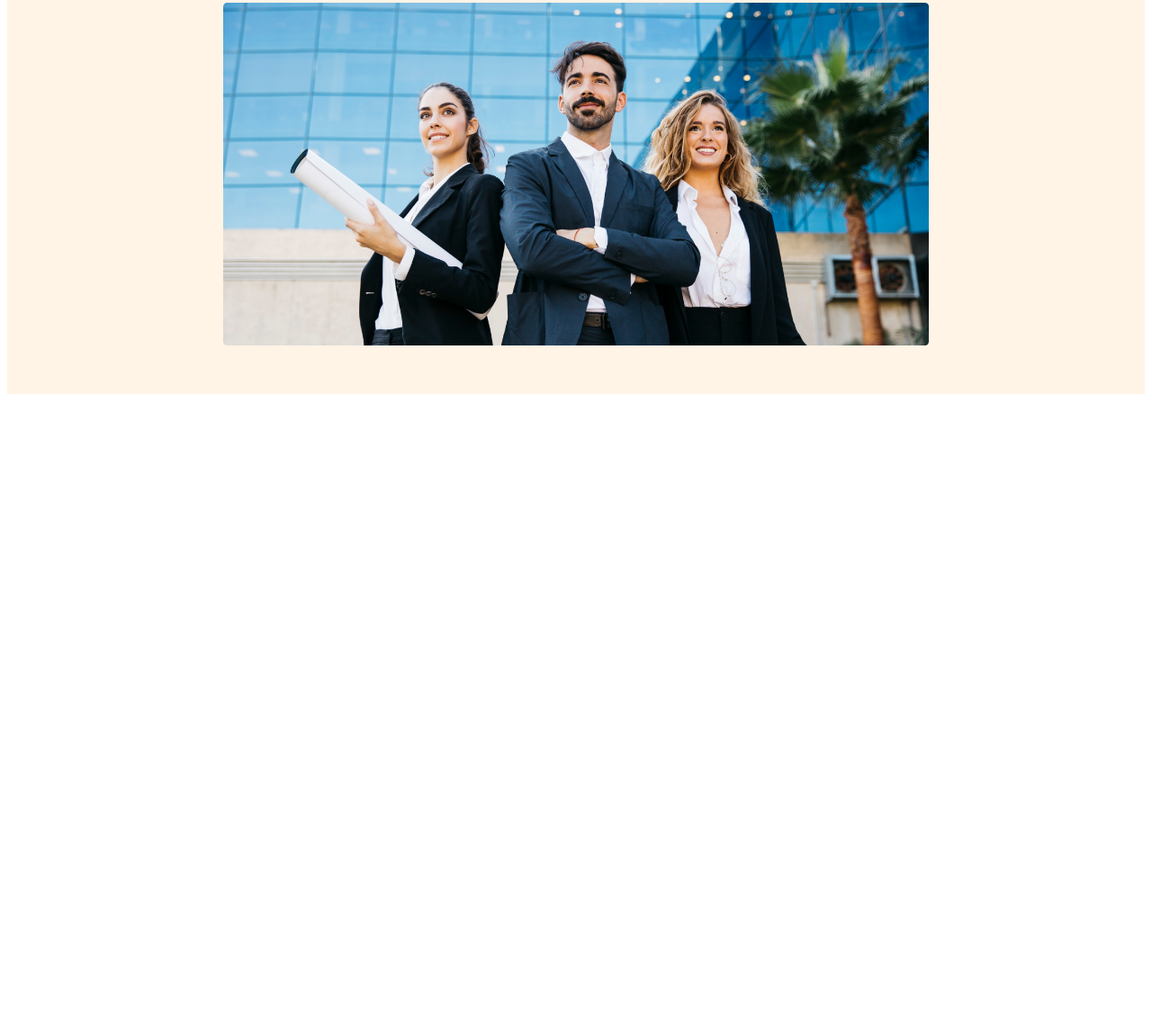
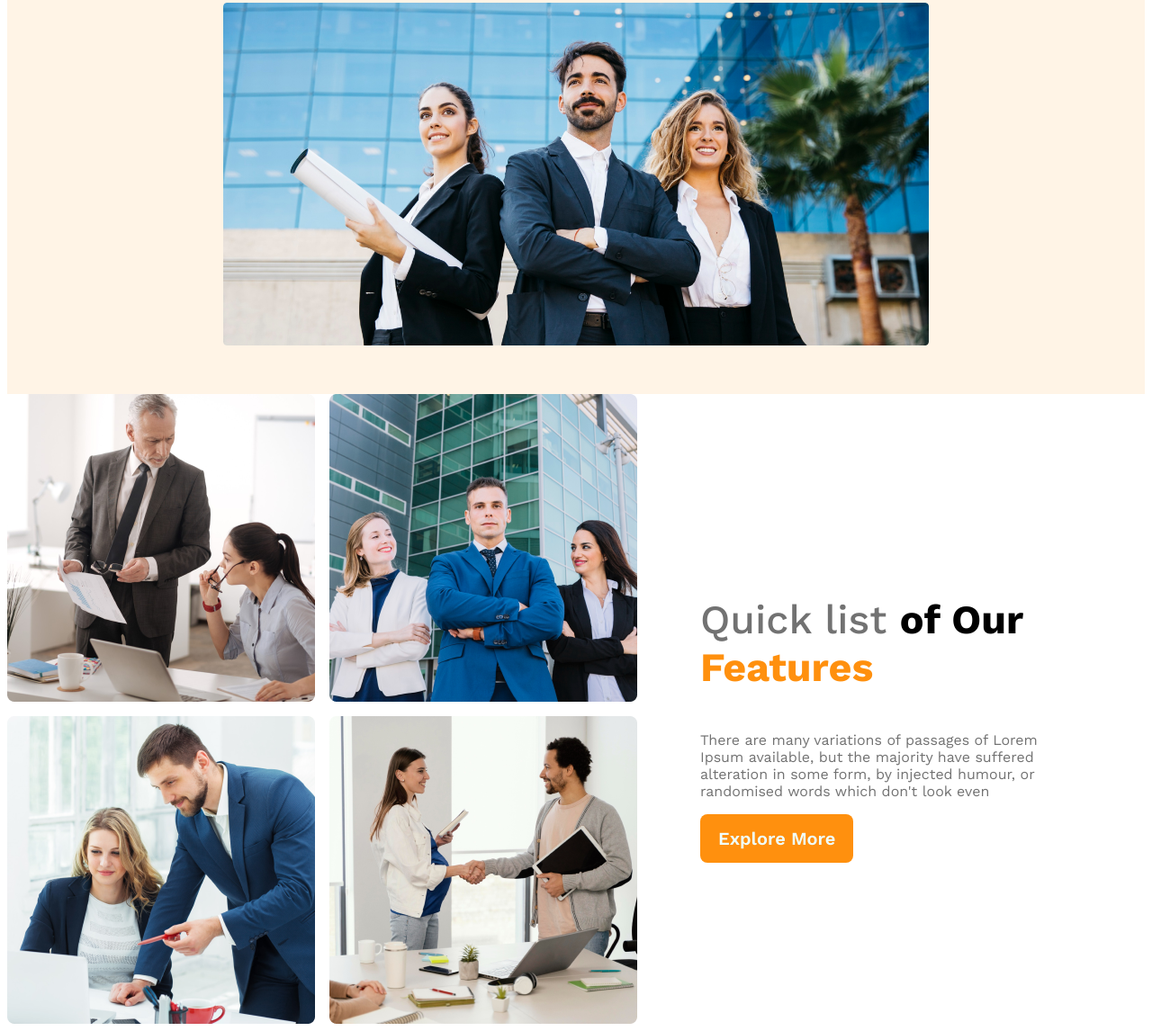
Before and after one commit to khayerhossain/architect-website, a plain HTML site: page index.html in a window 1280 px wide. Shown: the part 563-1709 px from the top of the page at 90% size. Before the commit the page ends 1009 px from the top, so only its background shows below. Drawn offline with nearby package versions, Linux system fonts and the light colour scheme.

Commit message:
teams container complete with responsive mobile device and medium device

```diff
--- a/index.html
+++ b/index.html
@@ -22,7 +22,7 @@
         <div class="banner">
             <div class="banner-content">
                 <h1 class="banner-title">Brand New Group of Architects </h1>
-                <p class="banner-description">There are many variations of passages of Lorem Ipsum available, but the
+                <p class="text-light-gray">There are many variations of passages of Lorem Ipsum available, but the
                     majority have suffered alteration in some form, by injected humour, or randomised words which don't
                     look
                     even</p>
@@ -32,7 +32,24 @@
         </div>
     </header>
     <main>
+        <section class="teams-container">
+            <div class="teams-img-container">
+                <img src="images/team1.png" alt="">
+                <img src="images/team2.png" alt="">
+                <img src="images/team3.png" alt="">
+                <img src="images/team4.png" alt="">
+            </div>
+            <div class="teams-content">
+                <h3 class="teams-title"><span class="quick-color">Quick list </span><span>of Our</span>
+                    <span class="text-features">Features</span>
+                </h3>
+                <p class="text-light-gray">There are many variations of passages of Lorem Ipsum available, but the
+                    majority have suffered
+                    alteration in some form, by injected humour, or randomised words which don't look even</p>
+                <button class="btn-primary">Explore More</button>
+            </div>
 
+        </section>
     </main>
     <footer>
 
--- a/styles/architects.css
+++ b/styles/architects.css
@@ -59,10 +59,60 @@ nav li a {
     color: #131313;
 }
 
+.text-light-gray {
+    color: #727272;
+}
+
 .banner img {
     margin-top: 20px;
     width: 100%;
 }
+
+main {
+    max-width: 1440px;
+    margin: 0 auto;
+}
+
+.teams-container {
+    display: flex;
+    align-items: center;
+}
+
+.teams-img-container {
+    display: grid;
+    grid-template-columns: repeat(2, 1fr);
+    gap: 1rem;
+}
+
+.teams-content {
+    padding-left: 70px;
+    padding-right: 70px;
+}
+
+.teams-title {
+    font-size: 2.8rem;
+}
+
+.teams-title .quick-color {
+    color: #727272;
+    font-weight: 500;
+}
+
+.teams-title .text-features {
+    color: #ff900e;
+    font-weight: 700;
+}
+
+
+
+
+
+
+
+
+
+
+
 
 /* responsive media queary*/
 
@@ -71,8 +121,13 @@ nav li a {
         padding: 20px;
     }
 
-    nav {
+    nav,
+    .teams-container {
         flex-direction: column;
+    }
+
+    .teams-img-container {
+        grid-template-columns: 1fr;
     }
 
 }
@@ -83,7 +138,9 @@ nav li a {
         padding: 50px;
     }
 
-    nav {
+    nav,
+    .teams-container {
+
         flex-direction: column;
     }
 
```
